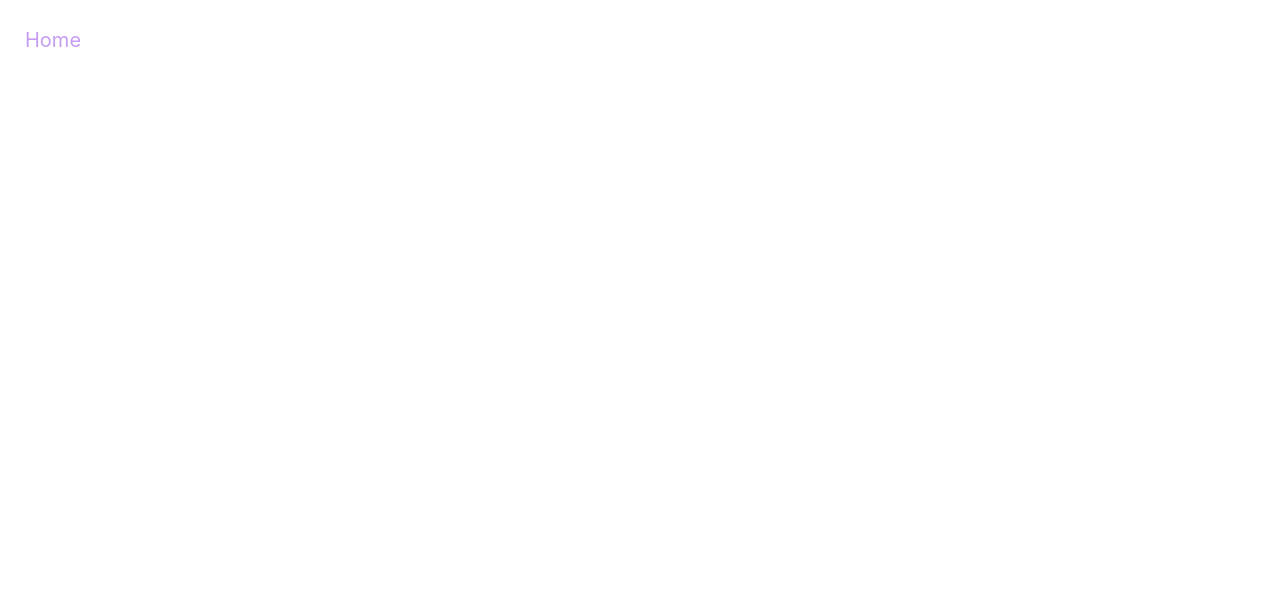
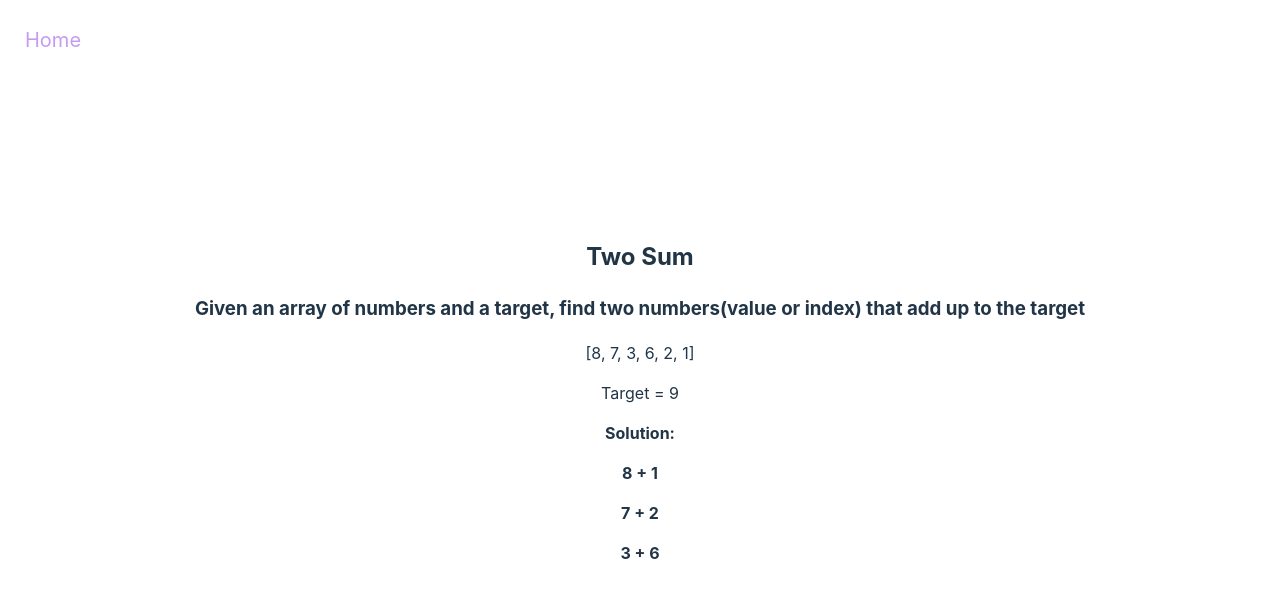
Before and after one commit to amy-calleja/challenges, a React (Vite) app: page /challenge13 in a window 1280 px wide. Before the commit this address had no page. Shown: the top 598 px of the page. Built offline with nearby package versions, Linux system fonts and the light colour scheme.

Commit message:
add ChallengeThirteen Two Sum

```diff
--- a/src/App.jsx
+++ b/src/App.jsx
@@ -14,6 +14,7 @@ import ChallengeNine from './pages/ChallengeNine';
 import ChallengeTen from './pages/ChallengeTen';
 import ChallengeEleven from './pages/ChallengeEleven';
 import ChallengeTwelve from './pages/ChallengeTwelve';
+import ChallengeThirteen from './pages/ChallengeThirteen';
 
 const App = () => {
   return (
@@ -43,6 +44,7 @@ const MainContent = () => {
         <Route path='/challenge10' element={<ChallengeTen />} />
         <Route path='/challenge11' element={<ChallengeEleven />} />
         <Route path='/challenge12' element={<ChallengeTwelve />} />
+        <Route path='/challenge13' element={<ChallengeThirteen />} />
       </Routes>
       {!isHome && <Topbar />}
     </main>
--- /dev/null
+++ b/src/pages/ChallengeThirteen.tsx
@@ -0,0 +1,37 @@
+export default function ChallengeThirteen() {
+  const array = [8, 7, 3, 6, 2, 1];
+  const target = 9;
+
+    const answer = (arr: number[]): number[][] => {
+        let results: number[][] = []
+
+        for (let i = 0; i < arr.length; i++) {
+            for (let j = i + 1; j < arr.length; j++) {
+                if (arr[i] + arr[j] === target) {
+                    //return `${arr[i]} & ${arr[j]}`; // return only the first match
+                    results.push([arr[i], arr[j]]) // push each match and return array of matches
+                }
+            }
+
+        };  return results
+    }
+
+  return (
+    <>
+      <h2>Two Sum</h2>
+
+      <h3>
+        Given an array of numbers and a target, find two numbers(value or index) that add up to
+        the target
+      </h3>
+      <p>
+        [{array.join(', ')}]
+      </p>
+      <p>Target = {target}</p>
+          <b>Solution: {answer(array).map(([a, b], index) => (
+              <p key={index}>{a} + {b}</p>
+          ))}
+        </b>
+    </>
+  );
+}
--- a/src/pages/Home.jsx
+++ b/src/pages/Home.jsx
@@ -51,6 +51,10 @@ export default function Home() {
       key: 12,
       title: 'Contains Dupliicate',
     },
+    {
+      key: 13,
+      title: 'Two Sum',
+    },
   ];
 
   return (
```
